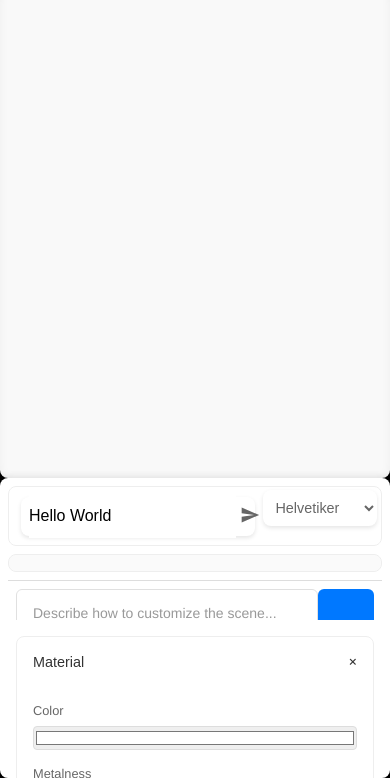
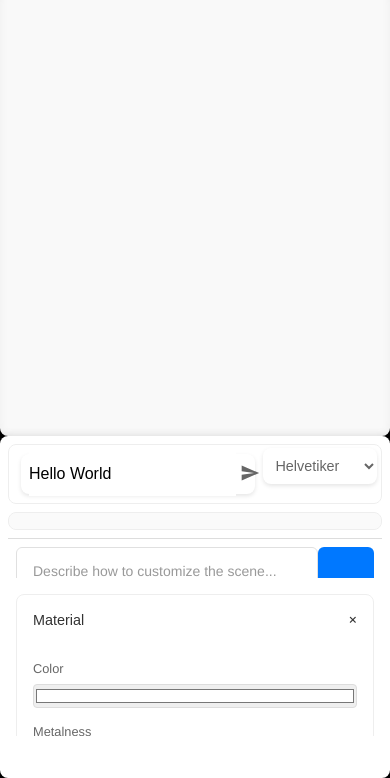
Before and after one commit to IddoSadeh/TypoScop, a website: page public/index.html in a window 390 px wide. Shown: the part 66-844 px from the top of the page. Drawn offline with nearby package versions, Linux system fonts and the light colour scheme.

Commit message:
update padding mobile

```diff
--- a/public/css/base.css
+++ b/public/css/base.css
@@ -105,6 +105,7 @@ html, body {
         background: white;
         display: flex;
         flex-direction: column;
+        padding-bottom: 5vh;
     }
 
     /* Tab content */
```
